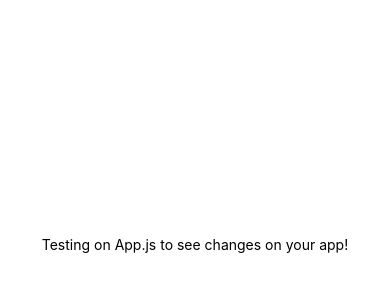
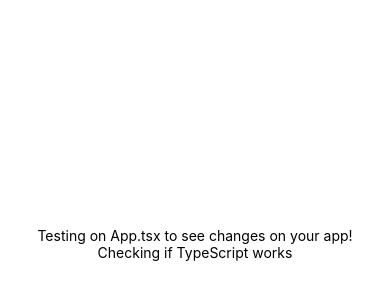
Before and after one commit to FilipLe/VNProperties, a React Native app: screen / in a window 390 px wide. Shown: the part 178-478 px from the top of the page. Built offline with nearby package versions, Linux system fonts and the light colour scheme.

Commit message:
[fix] added config for TypeScript

```diff
--- a/App.js
+++ b/App.tsx
@@ -1,10 +1,14 @@
 import { StatusBar } from 'expo-status-bar';
 import { StyleSheet, Text, View } from 'react-native';
+import React from 'react'; // Ensure React is imported when using JSX in TypeScript
 
-export default function App() {
+export default function App(): JSX.Element {
   return (
     <View style={styles.container}>
-      <Text>Testing on App.js to see changes on your app!</Text>
+      <Text>Testing on App.tsx to see changes on your app!</Text>
+      <Text>
+        Checking if TypeScript works
+      </Text>
       <StatusBar style="auto" />
     </View>
   );
```
Also changed, not shown: package.json (+7 -4 lines), tsconfig.json (added, +23 -0 lines), 1 other file (tests, documents, lock files or other folders).
